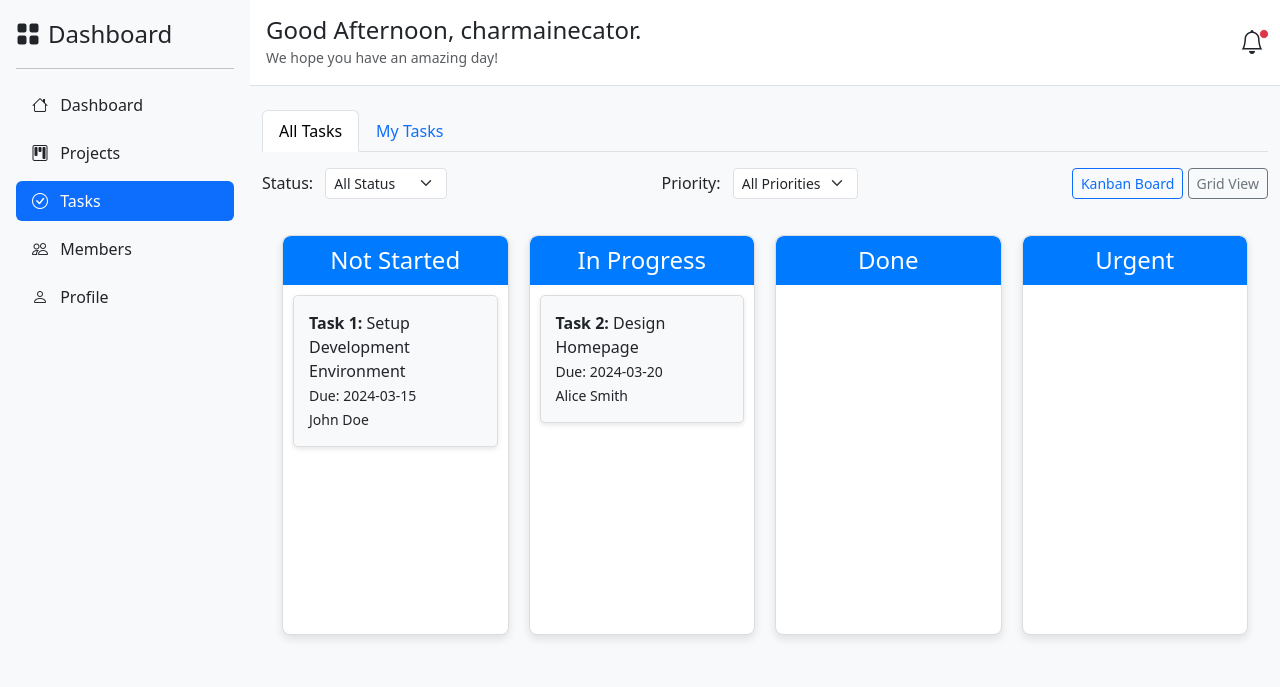
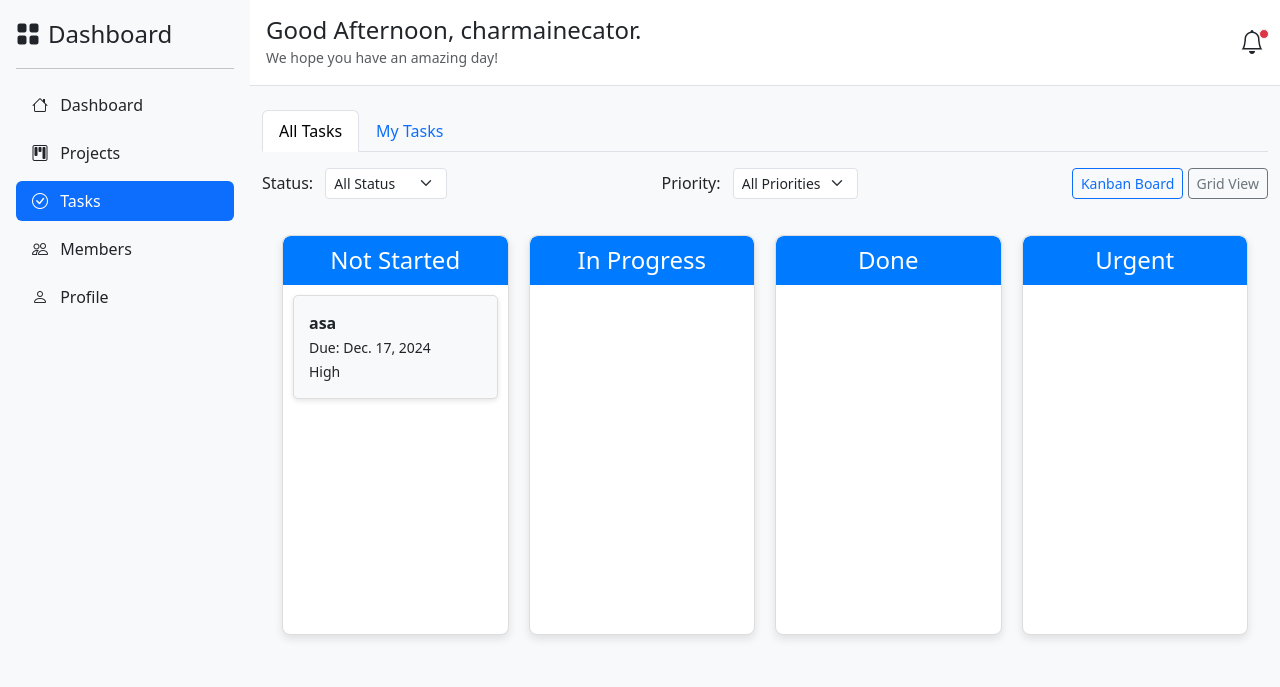
Before and after one commit to xxiimcha/project_management_django, a Django app: page /tasks/ in a window 1280 px wide. Shown: the top 687 px of the page. Run offline with Django 5.2, Linux system fonts and the light colour scheme; a user stored in the database is signed in; data comes from the database, SQL or seed files in the repository.

Commit message:
Tasks view

```diff
--- a/app/templates/app/tasks.html
+++ b/app/templates/app/tasks.html
@@ -106,47 +106,95 @@
                 <div class="tab-content">
                     <!-- All Tasks -->
                     <div class="tab-pane fade show active" id="all-tasks">
+                        <!-- Kanban Board -->
                         <div id="kanbanBoard" class="kanban-board">
+                            <!-- Not Started -->
                             <div class="kanban-column" id="not-started" ondrop="drop(event)" ondragover="allowDrop(event)">
                                 <h4>Not Started</h4>
-                                <div class="task-card" id="task1" draggable="true" ondragstart="drag(event)">
-                                    <strong>Task 1:</strong> Setup Development Environment <br>
-                                    <small>Due: 2024-03-15</small><br>
-                                    <small>John Doe</small>
-                                </div>
+                                {% for task in all_tasks %}
+                                    {% if task.status == 'not-started' %}
+                                    <div class="task-card" id="task{{ task.id }}" draggable="true" ondragstart="drag(event)">
+                                        <strong>{{ task.title }}</strong> <br>
+                                        <small>Due: {{ task.due_date }}</small><br>
+                                        <small>{{ task.priority|title }}</small>
+                                    </div>
+                                    {% endif %}
+                                {% endfor %}
                             </div>
+
+                            <!-- In Progress -->
                             <div class="kanban-column" id="in-progress" ondrop="drop(event)" ondragover="allowDrop(event)">
                                 <h4>In Progress</h4>
-                                <div class="task-card" id="task2" draggable="true" ondragstart="drag(event)">
-                                    <strong>Task 2:</strong> Design Homepage <br>
-                                    <small>Due: 2024-03-20</small><br>
-                                    <small>Alice Smith</small>
-                                </div>
+                                {% for task in all_tasks %}
+                                    {% if task.status == 'in-progress' %}
+                                    <div class="task-card" id="task{{ task.id }}" draggable="true" ondragstart="drag(event)">
+                                        <strong>{{ task.title }}</strong> <br>
+                                        <small>Due: {{ task.due_date }}</small><br>
+                                        <small>{{ task.priority|title }}</small>
+                                    </div>
+                                    {% endif %}
+                                {% endfor %}
                             </div>
+
+                            <!-- Done -->
                             <div class="kanban-column" id="done" ondrop="drop(event)" ondragover="allowDrop(event)">
                                 <h4>Done</h4>
+                                {% for task in all_tasks %}
+                                    {% if task.status == 'done' %}
+                                    <div class="task-card" id="task{{ task.id }}" draggable="true" ondragstart="drag(event)">
+                                        <strong>{{ task.title }}</strong> <br>
+                                        <small>Due: {{ task.due_date }}</small><br>
+                                        <small>{{ task.priority|title }}</small>
+                                    </div>
+                                    {% endif %}
+                                {% endfor %}
                             </div>
+
+                            <!-- Urgent -->
                             <div class="kanban-column" id="urgent" ondrop="drop(event)" ondragover="allowDrop(event)">
                                 <h4>Urgent</h4>
+                                {% for task in all_tasks %}
+                                    {% if task.status == 'urgent' %}
+                                    <div class="task-card" id="task{{ task.id }}" draggable="true" ondragstart="drag(event)">
+                                        <strong>{{ task.title }}</strong> <br>
+                                        <small>Due: {{ task.due_date }}</small><br>
+                                        <small>{{ task.priority|title }}</small>
+                                    </div>
+                                    {% endif %}
+                                {% endfor %}
                             </div>
                         </div>
 
+                        <!-- Grid View -->
                         <div id="gridView" class="row d-none">
-                            <div class="col-md-4">
+                            {% for task in all_tasks %}
+                            <div class="col-md-4 mb-3">
                                 <div class="task-card">
-                                    <strong>Task 1:</strong> Setup Development Environment <br>
-                                    <small>Due: 2024-03-15</small><br>
-                                    <small>John Doe</small>
+                                    <strong>{{ task.title }}</strong><br>
+                                    <small>Status: {{ task.status|title }}</small><br>
+                                    <small>Due: {{ task.due_date }}</small><br>
+                                    <small>Priority: {{ task.priority|title }}</small>
                                 </div>
                             </div>
-                            <div class="col-md-4">
-                                <div class="task-card">
-                                    <strong>Task 2:</strong> Design Homepage <br>
-                                    <small>Due: 2024-03-20</small><br>
-                                    <small>Alice Smith</small>
+                            {% endfor %}
+                        </div>
+
+                        <!-- My Tasks Tab -->
+                        <div class="tab-pane fade" id="my-tasks">
+                            <div class="kanban-board">
+                                {% for task in my_tasks %}
+                                <div class="task-card" id="task{{ task.id }}">
+                                    <strong>{{ task.title }}</strong> <br>
+                                    <small>Status: {{ task.status|title }}</small><br>
+                                    <small>Due: {{ task.due_date }}</small><br>
+                                    <small>Priority: {{ task.priority|title }}</small>
                                 </div>
+                                {% empty %}
+                                <p class="text-center text-muted">No tasks assigned to you.</p>
+                                {% endfor %}
                             </div>
                         </div>
+
                     </div>
 
                     <!-- My Tasks -->
--- a/app/urls.py
+++ b/app/urls.py
@@ -12,7 +12,8 @@ urlpatterns = [
     path('projects/details/<int:project_id>/', views.project_details, name='project_details'),
 
     # Tasks Page
-    path('tasks/', views.tasks, name='tasks'),
+
+    path('tasks/', views.tasks_view, name='tasks'),  # Add the tasks page
     path('tasks/create/', views.create_task, name='create_task'),
 
     # Members Page
--- a/app/views.py
+++ b/app/views.py
@@ -101,6 +101,7 @@ def project_details(request, project_id):
 def tasks(request):
     return render(request, 'app/tasks.html')
 
+@login_required
 def create_task(request):
     if request.method == "POST":
         title = request.POST['title']
@@ -125,6 +126,20 @@ def create_task(request):
         messages.success(request, "Task added successfully!")
         return redirect('projects')  # Redirect to projects page
 
+@login_required
+def tasks_view(request):
+    """ Render the tasks page with filtered tasks. """
+    user_id = request.user.id  # Current logged-in user ID
+
+    # Fetch tasks
+    all_tasks = Task.objects.all()
+    my_tasks = Task.objects.filter(assignee_id=user_id)
+
+    context = {
+        'all_tasks': all_tasks,
+        'my_tasks': my_tasks,
+    }
+    return render(request, 'app/tasks.html', context)
 # Members View
 @login_required
 def members(request):
```
